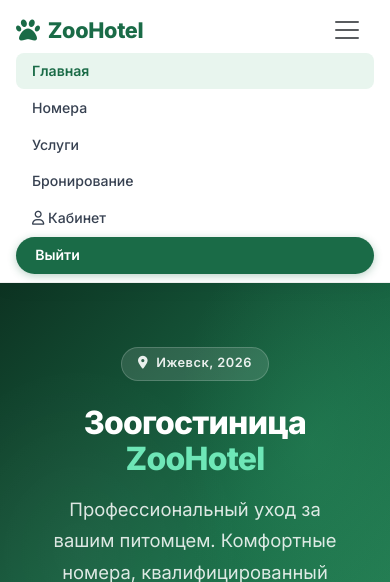
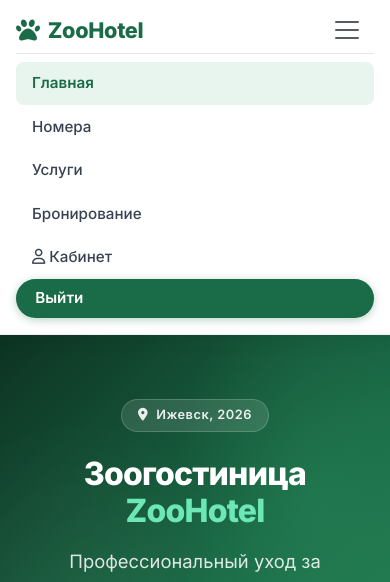
Before and after one commit to bloodxxx/zoohotel, a Django app: page / in a window 390 px wide, after a click that opens the changed part; the page is wider, and only the part inside the window is pictured. Shown: the top 582 px of that part. Run offline with Django 5.2, Linux system fonts and the light colour scheme; the visitor is signed in with stand-in values (Sample User, id 1); data that the repository does not hold is empty.

Commit message:
Fix navbar collapse: solid white bg on mobile, prevent hero bleed-through
Co-Authored-By: Claude Sonnet 4.6 <noreply@anthropic.com>

```diff
--- a/static/css/style.css
+++ b/static/css/style.css
@@ -54,7 +54,16 @@ a:hover { color: var(--primary-dark); }
   box-shadow: 0 2px 20px rgba(0,0,0,.06);
 }
 .navbar-public .navbar-collapse {
-  background: rgba(255,255,255,.98);
+  background: #fff;
+  border-top: 1px solid var(--border);
+  padding: .5rem 0;
+}
+@media (min-width: 992px) {
+  .navbar-public .navbar-collapse {
+    background: transparent;
+    border-top: none;
+    padding: 0;
+  }
 }
 .navbar-brand {
   font-size: 1.35rem;
@@ -73,6 +82,9 @@ a:hover { color: var(--primary-dark); }
   font-weight: 500;
   font-size: .88rem;
   transition: background .15s, color .15s;
+}
+@media (max-width: 991px) {
+  .navbar-public .nav-link { padding: .6rem 1rem; font-size: .95rem; }
 }
 .navbar-public .nav-link:hover,
 .navbar-public .nav-link.active { background: var(--primary-light); color: var(--primary) !important; font-weight: 600; }
```
